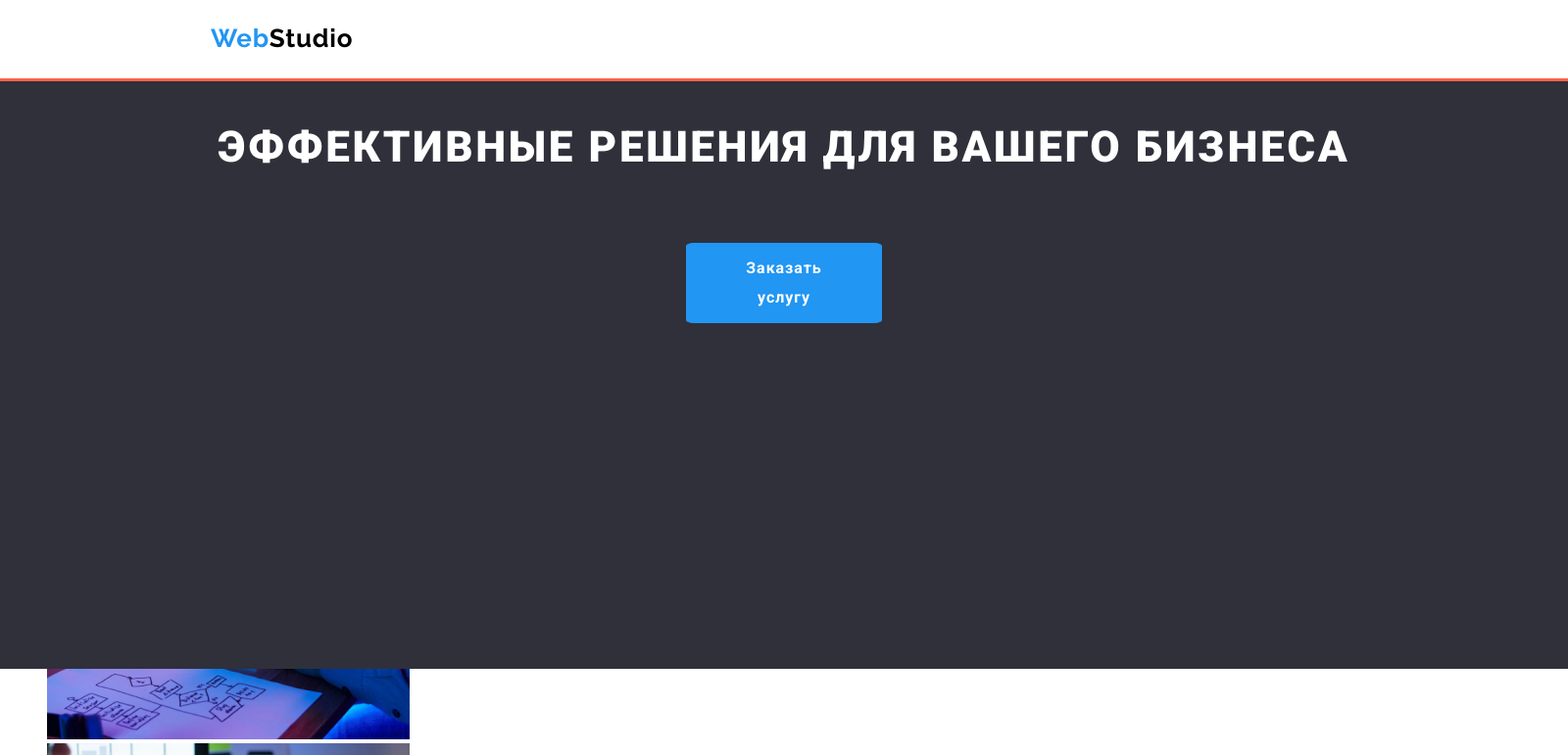
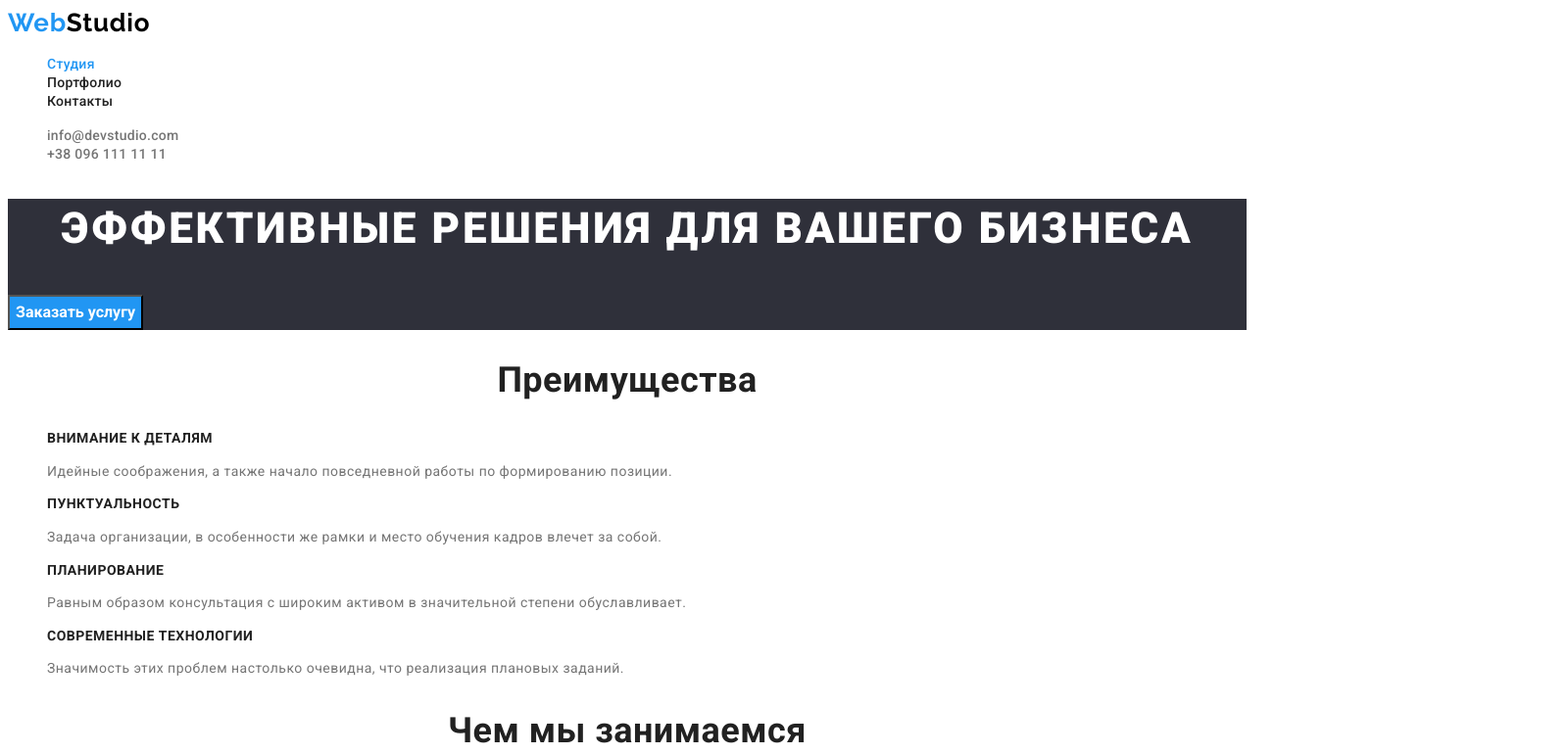
Before and after one commit to yuliyahunter/goit-yuliyahunter-hw-03, a plain HTML site: page index.html in a window 1280 px wide. Shown: the top 771 px of the page at 98% size, 1600 px wide, since content can reach past the window. Drawn offline with Linux system fonts and the light colour scheme.

Commit message:
Update styles.css
прибрала зміни на 3тє завдання

```diff
--- a/css/styles.css
+++ b/css/styles.css
@@ -30,7 +30,7 @@ a {
 ul {
     list-style: none;
 }
-
+/*
 .header {
     position: absolute;
     height: 80px;
@@ -39,7 +39,7 @@ ul {
     background: var(--primary-white-color);
     width: 1600px;
     outline: 5px solid tomato;
-}
+} */
 /* Logo */
 
 .logo-header {
@@ -52,12 +52,12 @@ letter-spacing: 0.03em;
 color: var(--accent-color);
 }
 
-.logo-header {
+/* .logo-header {
     display: inline-block;
     padding-left: 215px;
     padding-top: 24px;
     padding-bottom: 25px;
-}
+} */
 
 
 .logo-header span {
@@ -68,6 +68,7 @@ color: var(--accent-color);
 }
 
 /* Navigation */
+
 
 .navigation {
     display: inline;
@@ -113,11 +114,11 @@ font-family: 'Roboto';
 
 .hero {
     background: #2F303A;
-    position: absolute;
+    /* position: absolute;
     width: 1600px;
     height: 600px;
     left: 0px;
-    top: 83px;
+    top: 83px; */
 }
 
 .hero-title {
@@ -143,7 +144,7 @@ font-family: 'Roboto';
     font-size: 16px;
     line-height: 1.9;
     font-style: normal;
-    display: flex;
+    /* display: flex;
     align-items: center;
     text-align: center;
     letter-spacing: 0.06em;
@@ -151,7 +152,7 @@ font-family: 'Roboto';
     border-radius: 4%;
     padding: 10px 32px;
     position: absolute;
-    margin: 30px 700px 200px;
+    margin: 30px 700px 200px; */
 }
 
 .button:hover,
```
